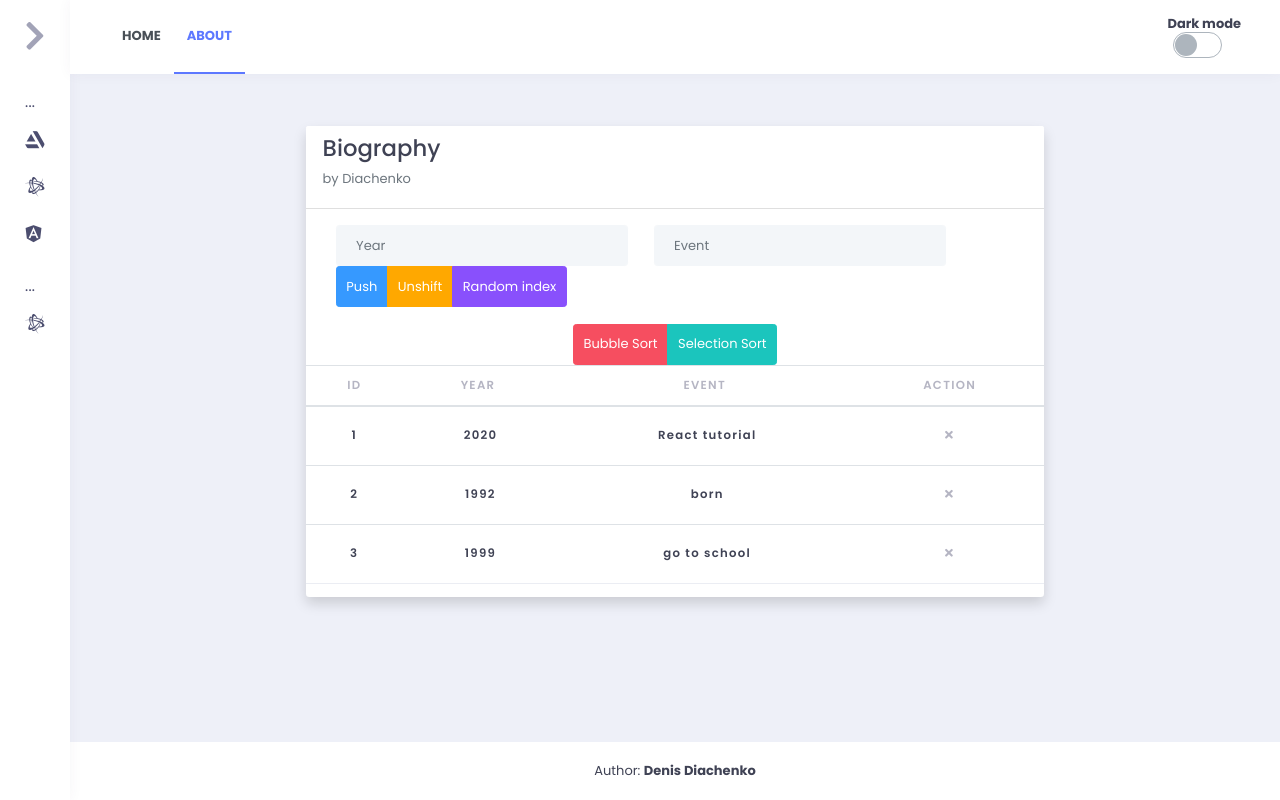
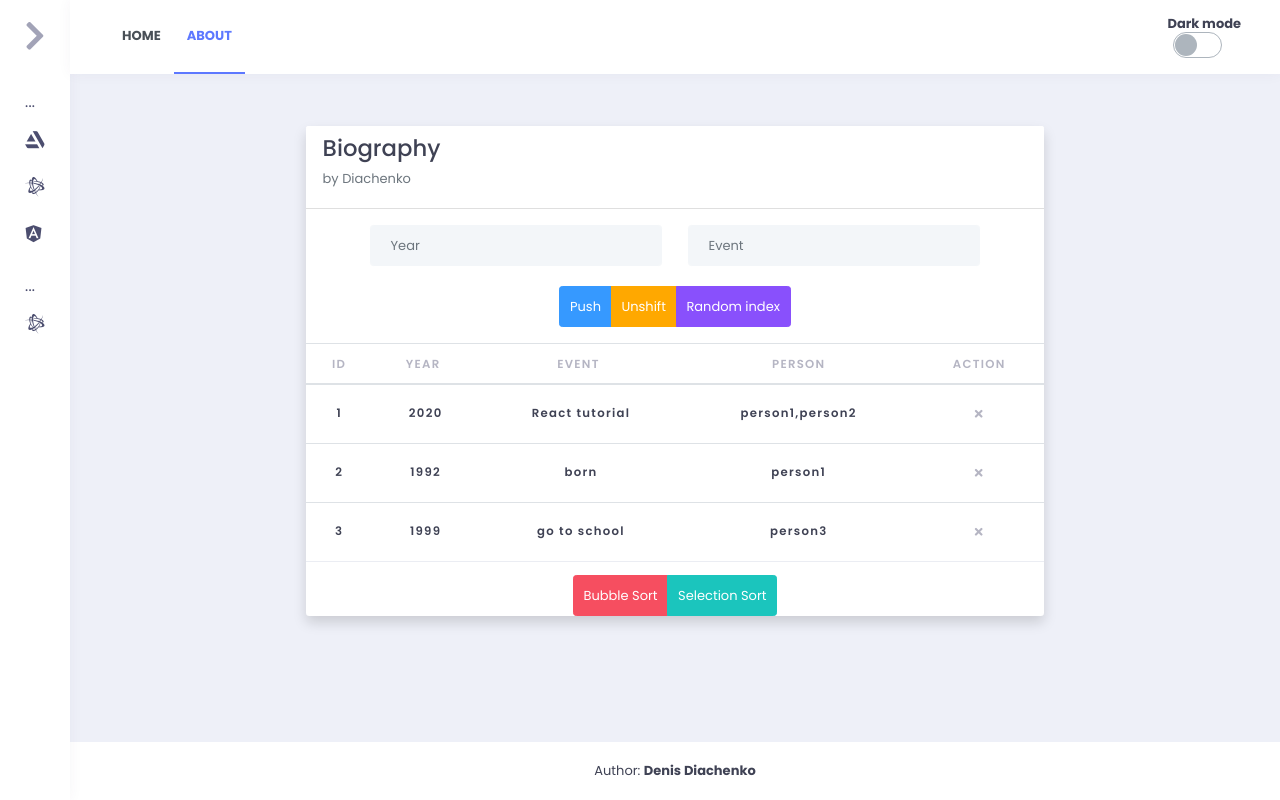
Before and after one commit to DeniskasViskas/onix_test_case, a React (Create React App) app: page /about in a window 1280 px wide. Built offline with nearby package versions, Linux system fonts and the light colour scheme.

Commit message:
update table object and action

```diff
--- a/src/components/HeaderNav.js
+++ b/src/components/HeaderNav.js
@@ -5,7 +5,6 @@ import {ThemeStyle} from "../App";
 function HeaderNav() {
     const {theme,setTheme} = useContext(ThemeStyle);
     const changeMode = ()=>{
-        console.log(theme)
         if (theme === 'light'){
             return setTheme('dark')
         }else{
--- a/src/components/biography/BiographyTable.js
+++ b/src/components/biography/BiographyTable.js
@@ -1,21 +1,35 @@
-import React, {useState} from "react";
+import React from "react";
 import "./TableCSS.css"
 import TableRow from "./TableRow";
 import TableForm from "./TableForm";
+const SORT_ASC ='asc'
+const SORT_DESC= 'desc';
 
 function BiographyTable() {
     let biographyData = [
         {
             'year': 2020,
-            'event': 'React tutorial'
+            'event': 'React tutorial',
+            'additional_info':{
+                'photo':[],
+                'person':['person1','person2']
+            }
         },
         {
             'year': 1992,
-            'event': 'born'
+            'event': 'born',
+            'additional_info':{
+                'photo':[],
+                'person':['person1']
+            }
         },
         {
             'year': 1999,
-            'event': 'go to school'
+            'event': 'go to school',
+            'additional_info':{
+                'photo':[],
+                'person':['person3']
+            }
         }
     ];
     let sortType = '';
@@ -41,24 +55,26 @@ function BiographyTable() {
     function sortData(prop, type) {
         sortProp = prop
         biographyData.sort(sortByProp(prop));
-        if (type === 'desc') {
+        if (type === SORT_DESC) {
             biographyData.reverse()
         }
-        sortType = (sortType === 'desc') ? 'asc' : 'desc'
+        sortType = (sortType === SORT_DESC) ? SORT_ASC : SORT_DESC
         console.log(biographyData)
     }
 
     function add(data, action) {
         switch (action) {
             case 'push':
-                biographyData = biographyData.concat(data)
+                // biographyData = biographyData.concat(data)
+                biographyData = [...biographyData,{...data}]
                 break
             case 'unshift':
-                biographyData = [data].concat(biographyData)
+                // biographyData = [data].concat(biographyData)
+                biographyData = [{...data},...biographyData]
                 break
             case 'index':
                 let index = getRandomIntInclusive(0, biographyData.length);
-                biographyData.splice(index, 0, data)
+                biographyData.splice(index, 0, {...data})
                 break
         }
         console.log(biographyData)
@@ -118,15 +134,6 @@ function BiographyTable() {
             </div>
             <div className={"card-body p-0"}>
                 <div className={"table-responsive text-center "}>
-                    <div className={"btn-group"}>
-                        <div className={"btn btn-danger"} onClick={() => {bubbleSort('year')}}>
-                            Bubble Sort
-                        </div>
-                        <div className={"btn btn-success"} onClick={() => {selectionSort('year')}}>
-                            Selection Sort
-                        </div>
-                    </div>
-
                     <table className={"table table-custom"}>
                         <thead className={"table-head"}>
                         <tr className={"table-row"}>
@@ -134,24 +141,27 @@ function BiographyTable() {
                             <th className={"table-cell cell-sortable"}>
                                 <span onClick={() => sortData('year', sortType)}>year</span>
                                 {
-                                    sortProp === 'year' && sortType === 'asc' &&
+                                    sortProp === 'year' && sortType === SORT_ASC &&
                                     <i className="fas fa-long-arrow-alt-up"/>
                                 }
                                 {
-                                    sortProp === 'year' && sortType === 'desc' &&
+                                    sortProp === 'year' && sortType === SORT_DESC &&
                                     <i className="fas fa-long-arrow-alt-down"/>
                                 }
                             </th>
                             <th className={"table-cell cell-sortable"}>
                                 <span onClick={() => sortData('event', sortType)}>event</span>
                                 {
-                                    sortProp === 'event' && sortType === 'asc' &&
+                                    sortProp === 'event' && sortType === SORT_ASC &&
                                     <i className="fas fa-long-arrow-alt-up"/>
                                 }
                                 {
-                                    sortProp === 'event' && sortType === 'desc' &&
+                                    sortProp === 'event' && sortType === SORT_DESC &&
                                     <i className="fas fa-long-arrow-alt-down"/>
                                 }
+                            </th>
+                            <th className={"table-cell"}>
+                                <span>Person</span>
                             </th>
                             <th className={"table-cell"}>
                                 <span>action</span>
@@ -166,6 +176,14 @@ function BiographyTable() {
                         }
                         </tbody>
                     </table>
+                    <div className={"btn-group"}>
+                        <div className={"btn btn-danger"} onClick={() => {bubbleSort('year')}}>
+                            Bubble Sort
+                        </div>
+                        <div className={"btn btn-success"} onClick={() => {selectionSort('year')}}>
+                            Selection Sort
+                        </div>
+                    </div>
                 </div>
             </div>
         </div>
--- a/src/components/biography/TableForm.js
+++ b/src/components/biography/TableForm.js
@@ -6,25 +6,30 @@ function TableForm({formSubmit}) {
         formSubmit(
             {
                 year:Number(event.target.year.value),
-                event:event.target.event.value
+                event:event.target.event.value,
+                additional_info:{
+                    person:[],
+                    photo:[]
+                }
             },action
         )
     }
     return (
-        <form action="" className={"form-inline text-center"} onSubmit={handleSubmit}>
-            {/*<div className={"form-inline"}>*/}
-            <div className={'form-group mx-sm-3'}>
-                <input type="number" step={1} className={"form-control"} name={"year"} placeholder={'Year'} required/>
+        <form action="" className={"text-center"} onSubmit={handleSubmit}>
+            <div className={"form-inline"}>
+                <div className={'form-group mx-sm-3'}>
+                    <input type="number" step={1} className={"form-control"} name={"year"} placeholder={'Year'} required/>
+                </div>
+                <div className={'form-group mx-sm-3'}>
+                    <input type="text" className={"form-control"} name={"event"} placeholder={'Event'} required/>
+                </div>
             </div>
-            <div className={'form-group mx-sm-3'}>
-                <input type="text" className={"form-control"} name={"event"} placeholder={'Event'} required/>
-            </div>
+            <br/>
             <div className={'mx-sm-3 btn-group'}>
                 <button className={"btn btn-primary"} onClick={()=>{action = 'push'}}>Push</button>
                 <button className={"btn btn-warning"} onClick={()=>{action = 'unshift'}}>Unshift</button>
                 <button className={"btn btn-info"} onClick={()=>{action = 'index'}}>Random index</button>
             </div>
-            {/*</div>*/}
         </form>
     )
 }
--- a/src/components/biography/TableRow.js
+++ b/src/components/biography/TableRow.js
@@ -8,6 +8,9 @@ function TableRow({item,index,remove}) {
             <td className={"table-cell"}><span>{item.year}</span></td>
             <td className={"table-cell"}><span>{item.event}</span></td>
             <td className={"table-cell"}>
+                <span>{item.additional_info.person.join(',')}</span>
+            </td>
+            <td className={"table-cell"}>
                 <span>
                     <div className={"btn btn-sm btn-clear"} onClick={()=>remove(index)}><i className={"fas fa-times"}></i></div>
                 </span>
--- a/src/pages/About.js
+++ b/src/pages/About.js
@@ -2,7 +2,10 @@ import React from "react";
 import BiographyTable from "../components/biography/BiographyTable";
 
 function About() {
-    return (<BiographyTable/>)
+    return (
+        <>
+            <BiographyTable/>
+        </>)
 }
 
 export default About
```
